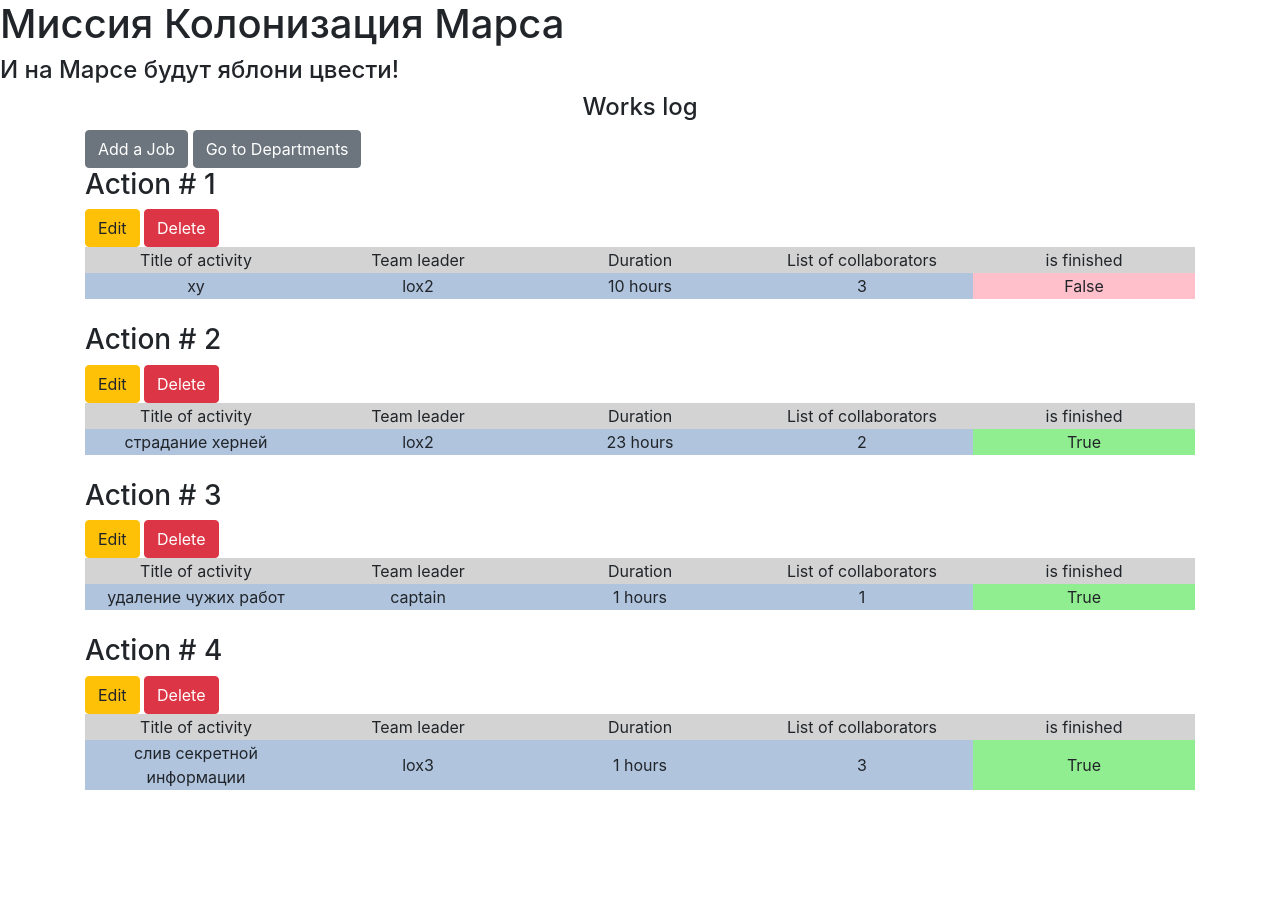
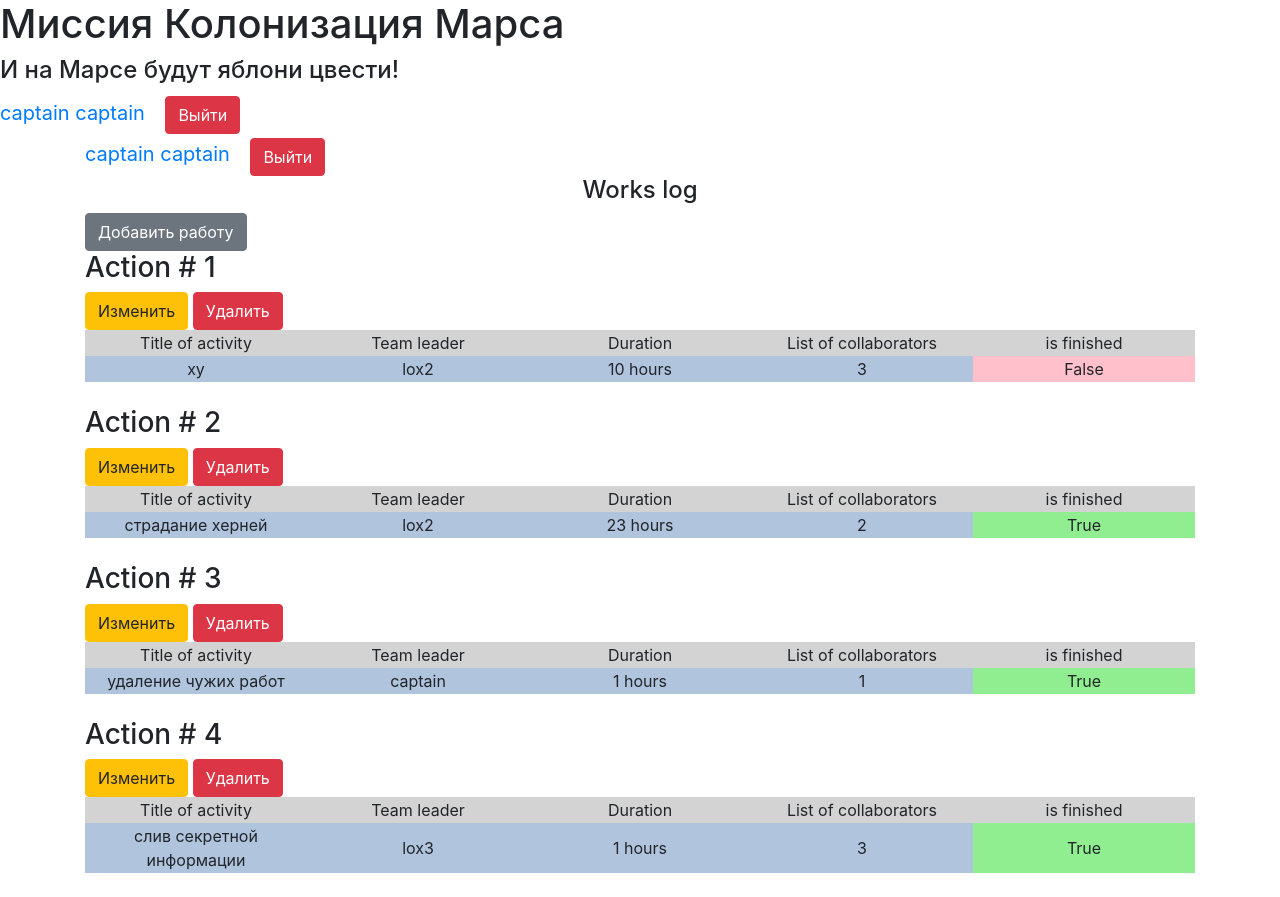
Before and after one commit to DertyuGameDev/Democratiya, a Flask app: page / in a window 1280 px wide. Before the commit the page ends 790 px from the top, so only its background shows below. Run offline with Flask 3, Linux system fonts and the light colour scheme; a user stored in the database is signed in; data comes from the database, SQL or seed files in the repository; both versions use the stored data as it was after the commit.

Commit message:
first done

```diff
--- a/19/19.py
+++ b/19/19.py
@@ -1,9 +1,9 @@
 from data import db_session
-from data.user import User
-from data.job import Jobs
 from flask import Flask, render_template, redirect, abort, request
 from data.forms import LoginForm, RegisterForm, JobsForm
 from flask_login import login_user, LoginManager, login_required, logout_user, current_user
+from data.user import User
+from data.job import Jobs
 
 app = Flask(__name__)
 login_manager = LoginManager()
--- a/19/data/db_session.py
+++ b/19/data/db_session.py
@@ -3,15 +3,10 @@ import sqlalchemy.orm as orm
 from sqlalchemy.orm import Session
 import sqlalchemy.ext.declarative as dec
 
-# абстрактная база, основа для будущих моделей
 SqlAlchemyBase = dec.declarative_base()
 
-# сессия подключения к базе
 __factory = None
 
-
-# инициализация подключения
-# db_file - путь до базы данны
 def global_init(db_file):
     global __factory
 
--- a/19/data/job.py
+++ b/19/data/job.py
@@ -1,4 +1,4 @@
-from data.db_session import SqlAlchemyBase
+from .db_session import SqlAlchemyBase
 import sqlalchemy
 from sqlalchemy import orm
 import datetime
--- a/19/data/user.py
+++ b/19/data/user.py
@@ -1,10 +1,9 @@
-from data.db_session import SqlAlchemyBase
 import sqlalchemy
 from sqlalchemy import orm
 import datetime
 from werkzeug.security import generate_password_hash, check_password_hash
 from flask_login import UserMixin
-
+from .db_session import SqlAlchemyBase
 
 class User(SqlAlchemyBase, UserMixin):
     __tablename__ = 'users'
--- a/19/templates/base_with_btn.html
+++ b/19/templates/base_with_btn.html
@@ -2,6 +2,8 @@
 
 {% block content %}
     {% if current_user.is_authenticated %}
+    <a href="/logout" class="navbar-brand">{{current_user.surname}} {{ current_user.name }}</a>
+    <a class="btn btn-danger" href="/logout">Выйти </a>
     <div>
         <h4 align="center">Works log</h4>
         <a class="btn btn-secondary" href="/addjob">Добавить работу</a><br>
@@ -30,7 +32,7 @@
         </tr>
 
         {% if current_user.is_authenticated and current_user == item.user_relationship or current_user.is_authenticated
-        and current_user.id == 1 %}
+        and current_user.id == 1 or current_user.is_authenticated and current_user.name == item.user_relationship.name%}
         <div>
             <a href="/jobs_edit/{{ item.id }}" class="btn btn-warning">
                 Изменить
--- a/20/data/job.py
+++ b/20/data/job.py
@@ -1,4 +1,4 @@
-from data.db_session import SqlAlchemyBase
+from .db_session import SqlAlchemyBase
 import sqlalchemy
 from sqlalchemy import orm
 import datetime
--- a/20/data/user.py
+++ b/20/data/user.py
@@ -1,4 +1,4 @@
-from data.db_session import SqlAlchemyBase
+from .db_session import SqlAlchemyBase
 import sqlalchemy
 from sqlalchemy import orm
 import datetime
--- a/20/templates/base.html
+++ b/20/templates/base.html
@@ -18,6 +18,15 @@
 <body>
 <h1>Миссия Колонизация Марса</h1>
 <h4>И на Марсе будут яблони цвести!</h4>
+{% if current_user.is_authenticated %}
+<a href="/logout" class="navbar-brand">{{current_user.surname}} {{ current_user.name }}</a>
+<a class="btn btn-danger" href="/logout">Выйти </a>
+{% else %}
+<p>
+    <a class="btn btn-primary " href="/register">Зарегистрироваться</a>
+    <a class="btn btn-success" href="/login">Войти</a>
+</p>
+{% endif %}
 <main role="main" class="container">
     {% block content %}{% endblock %}
 </main>
--- a/20/templates/base_with_btn.html
+++ b/20/templates/base_with_btn.html
@@ -1,15 +1,13 @@
 {% extends "base.html" %}
 
 {% block content %}
-    <h4 align="center">Works log</h4>
     {% if current_user.is_authenticated %}
+    <a href="/logout" class="navbar-brand">{{current_user.surname}} {{ current_user.name }}</a>
+    <a class="btn btn-danger" href="/logout">Выйти </a>
     <div>
-        <a class="btn btn-secondary" href="/addjob">Add a Job</a>
-        <a class="btn btn-secondary" href="/departaments">Go to Departments</a><br>
+        <h4 align="center">Works log</h4>
+        <a class="btn btn-secondary" href="/addjob">Добавить работу</a><br>
     </div>
-    {% elif not current_user.is_authenticated %}
-        <a class="btn btn-secondary" href="/">Jobs</a>
-        <a class="btn btn-secondary" href="/departaments">Departments</a><br>
     {% endif %}
     {% for item in jobs_data %}
     <strong><h3>Action # {{item.id}}</h3></strong>
@@ -34,13 +32,13 @@
         </tr>
 
         {% if current_user.is_authenticated and current_user == item.user_relationship or current_user.is_authenticated
-        and current_user.id == 1 %}
+        and current_user.id == 1 or current_user.is_authenticated and current_user.name == item.user_relationship.name%}
         <div>
             <a href="/jobs_edit/{{ item.id }}" class="btn btn-warning">
-                Edit
+                Изменить
             </a>
             <a href="/jobs_delete/{{ item.id }}" class="btn btn-danger">
-            Delete
+            Удалить
         </a>
         </div>
         {% endif %}
--- a/21/data/job.py
+++ b/21/data/job.py
@@ -1,4 +1,4 @@
-from data.db_session import SqlAlchemyBase
+from .db_session import SqlAlchemyBase
 import sqlalchemy
 from sqlalchemy import orm
 import datetime
--- a/21/data/user.py
+++ b/21/data/user.py
@@ -1,4 +1,4 @@
-from data.db_session import SqlAlchemyBase
+from .db_session import SqlAlchemyBase
 import sqlalchemy
 from sqlalchemy import orm
 import datetime
```
Also changed, not shown: 19/templates/base.html (+9 -0 lines), 21/templates/base_with_btn.html (+4 -4 lines), 19/db/test.db, 21/db/test.db.
